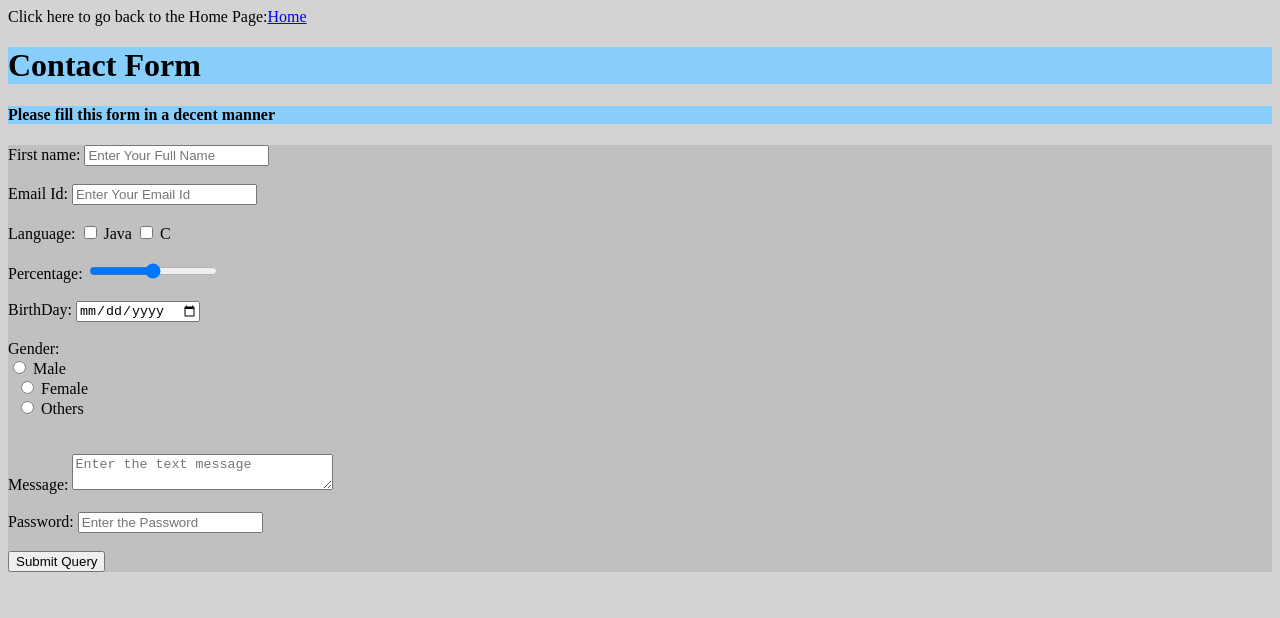
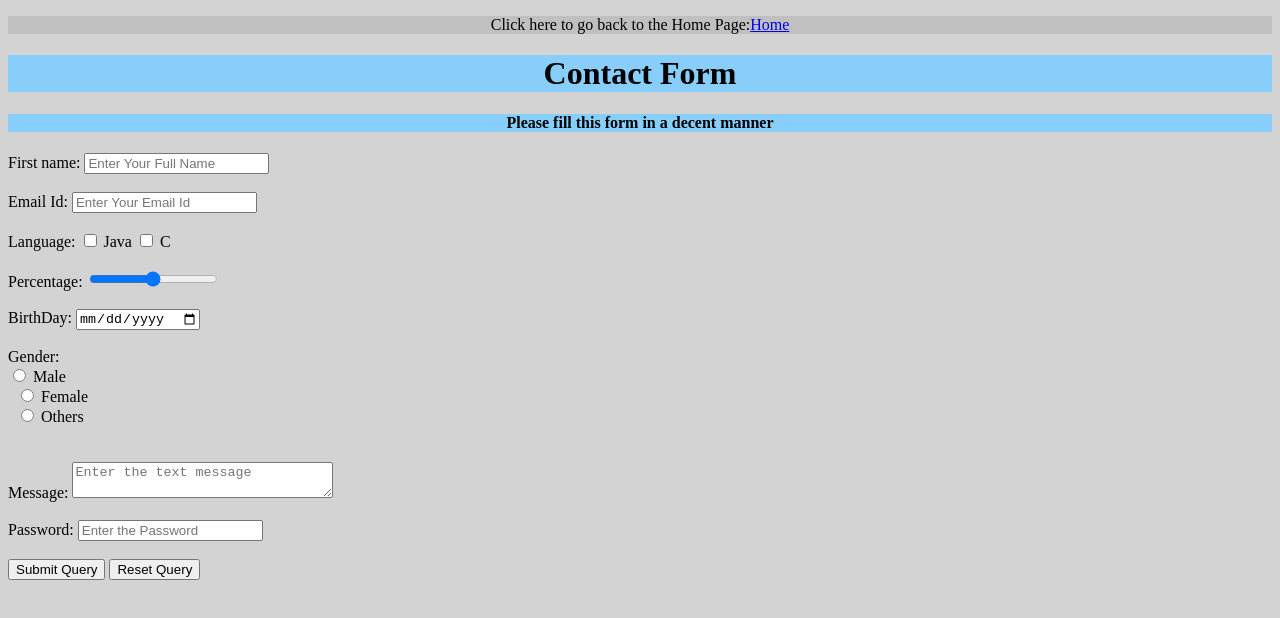
Before and after one commit to premkamalosipalli/Debugging_1, a plain HTML site: page other.html in a window 1280 px wide. Drawn offline with Linux system fonts and the light colour scheme.

Commit message:
changes to css

```diff
--- a/css/styles.css
+++ b/css/styles.css
@@ -6,15 +6,16 @@ h3,h1,h4
 {
   background-color:#87CEFA;
 }
-p,ul,ol,form
+p,ul,ol
 {
   background-color:silver;
 }
+
 table
 {
   background-color:silver;
   border-style: dotted;
   border: 5;
-  cellspacing:10;
+  cellspacing: 10;
 
 }
--- a/other.html
+++ b/other.html
@@ -6,10 +6,10 @@
     <link rel="stylesheet" href="css/styles.css">
   </head>
   <body>
-    Click here to go back to the Home Page:<a href="index.html">Home</a>
-    <h1>Contact Form</h1>
-    <h4>Please fill this form in a decent manner</h4>
-    <form class="" action="mailto:premkamalosipalli@gmail.com" method="post">
+    <p style="text-align: center;">Click here to go back to the Home Page:<a href="index.html">Home</a></p>
+    <h1 style="text-align: center;">Contact Form</h1>
+    <h4 style="text-align: center;">Please fill this form in a decent manner</h4>
+    <form action="mailto:premkamalosipalli@gmail.com" method="post" enctype="text/plain">
       <label for="fname">First name:</label>
       <input type="text" id="name" name="name" placeholder="Enter Your Full Name">
       <br><br>
@@ -43,6 +43,7 @@
       <input type="password" id="password" name="password" placeholder="Enter the Password">
       <br><br>
       <input type="submit" value="Submit Query">
+      <input type="reset" value="Reset Query">
     </form>
   </body>
 </html>
```
